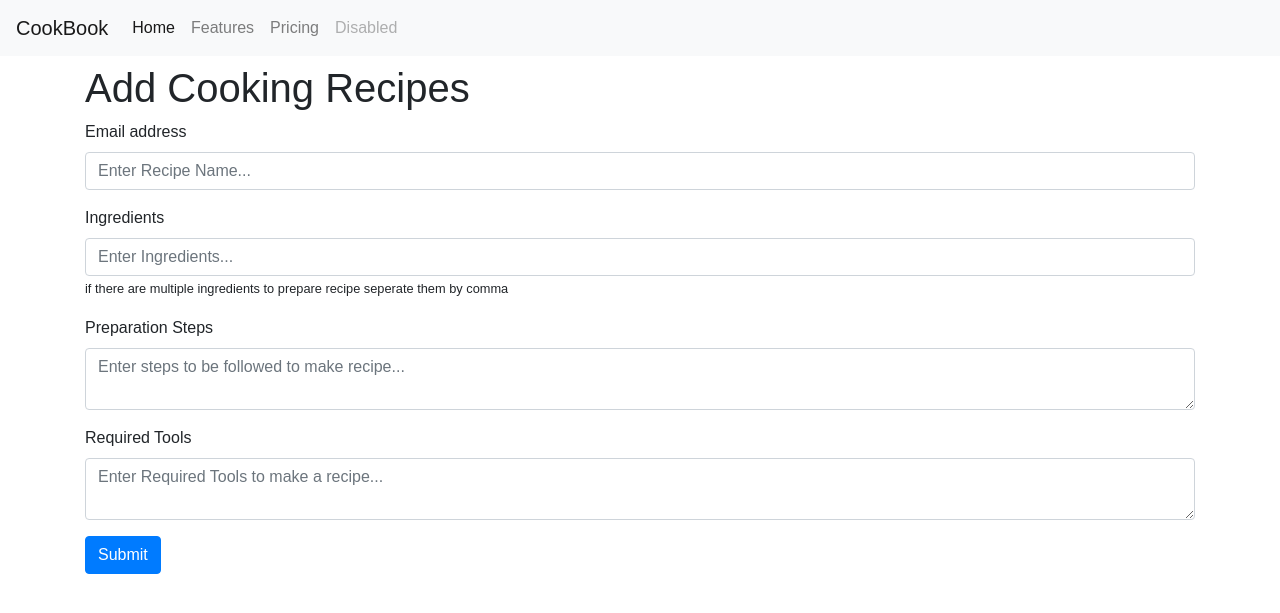
After one commit to vinod2rahul/MS3-CookBook, a Flask app: page /recipes/add in a window 1280 px wide. The commit adds this page. Shown: the top 613 px of the page. Run offline with Flask 2, Linux system fonts and the light colour scheme; some libraries are stand-ins or nearby versions.

Commit message:
feat: Add Create Recipe form with validations and proper response

```diff
--- a/CookBook/server.py
+++ b/CookBook/server.py
@@ -15,9 +15,33 @@ app = Flask(__name__)
 # mongo = PyMongo(app)
 
 # Application Routes
+
+# @route http://localhost:8000/
+# @desc HomePage route
 @app.route('/')
 def Index():
     return render_template('index.html')
 
+# @route http://localhost:8000/recipes/add
+# @desc Add a recipe
+@app.route('/recipes/add', methods = ['GET', 'POST'])
+def add_recipe():
+    if request.method == 'POST' :
+        json_data = request.json
+        name = json_data['name']
+        ingredients = json_data['ingredients']
+        prepsteps = json_data['prepsteps']
+        tools = json_data['tools']
+        if name != '' and ingredients != '' and prepsteps != '' and tools != '':
+            response = jsonify({ 'message' : 'Recipe Added Successfully' })
+            response.status_code = 200
+            return response
+        else:
+            # Bad Request
+            response = jsonify({ 'message' : 'All Fields are Required' })
+            response.status_code = 400
+            return response
+    return render_template('addRecipe.html')
+
 if __name__ == '__main__':
     app.run(debug = True, port=8000)
--- /dev/null
+++ b/CookBook/static/js/createRecipe.js
@@ -0,0 +1,61 @@
+// Dom variable Declarations
+const Domname = document.getElementById('name');
+const Domingredients = document.getElementById('ingredients');
+const Domprepsteps = document.getElementById('stepsforprep');
+const Domtools = document.getElementById('tools');
+
+// Check For form submission
+document.getElementById('formsubmit').addEventListener('submit', (e) => {
+    e.preventDefault();
+    const name = Domname.value;
+    const ingredients = Domingredients.value;
+    const prepsteps = Domprepsteps.value;
+    const tools = Domtools.value;
+    // Check for empty values
+    if(name !== '' && ingredients !== '' && prepsteps !== '' && tools !== ''){
+        const config = {
+            'Content-Type' : 'Application/json'
+        }
+        const data = {
+            name,
+            ingredients,
+            prepsteps,
+            tools
+        }
+        axios.post('/recipes/add', data, config)
+        .then(res => {
+            console.log(res.data)
+            resetFields();
+        })
+        .catch(err => console.error(err.message))
+    }
+    else if(name === '' && ingredients === '' && prepsteps === '' && tools === ''){
+        Domname.classList.add('is-invalid');
+        Domingredients.classList.add('is-invalid');
+        Domprepsteps.classList.add('is-invalid');
+        Domtools.classList.add('is-invalid');
+    }
+    else if(name === ''){
+        Domname.classList.add('is-invalid');
+    }
+    else if(ingredients === ''){
+        Domingredients.classList.add('is-invalid');
+    }
+    else if(prepsteps === ''){
+        Domprepsteps.classList.add('is-invalid');
+    }
+    else if(tools === ''){
+        Domtools.classList.add('is-invalid');
+    }
+    else{
+        console.error("Error: Cannot Submit the form");
+    }
+})
+
+function resetFields(){
+    Domname.classList.remove('is-invalid');
+    Domingredients.classList.remove('is-invalid');
+    Domprepsteps.classList.remove('is-invalid');
+    Domtools.classList.remove('is-invalid');
+    document.getElementById('formsubmit').reset();
+}
--- a/CookBook/static/js/index.js
+++ /dev/null
@@ -1 +0,0 @@
-alert('Script connected');
--- /dev/null
+++ b/CookBook/templates/addRecipe.html
@@ -0,0 +1,52 @@
+{% extends "base.html" %}
+
+{% block head %}
+<!-- Render the parent template -->
+{{ super() }}
+<link rel="stylesheet" href="{{ url_for('static', filename = 'css/index.css') }}">
+{% endblock %}
+
+<!-- Title of the page goes here -->
+{% block title %} Cook Book {% endblock %}
+
+<!-- Main Content goes here -->
+{% block content %}
+<h1>Add Cooking Recipes</h1>
+<form id="formsubmit">
+    <div class="form-group">
+        <label for="name">Email address</label>
+        <input type="text" class="form-control" id="name" name="name" aria-describedby="nameFeedback" placeholder="Enter Recipe Name...">
+        <div id="nameFeedback" class="invalid-feedback">
+            <small>Recipe Name is required</small>
+        </div>
+    </div>
+    <div class="form-group">
+        <label for="ingredients">Ingredients</label>
+        <input type="text" class="form-control" id="ingredients" name="ingredients" aria-describedby="ingredientsFeedback" placeholder="Enter Ingredients...">
+        <small>if there are multiple ingredients to prepare recipe seperate them by comma</small>
+        <div id="ingredientsFeedback" class="invalid-feedback">
+            <small>Ingredients are required</small>
+        </div>
+    </div>
+    <div class="form-group">
+        <label for="stepsforprep">Preparation Steps</label>
+        <textarea class="form-control" id="stepsforprep" name="prepsteps" aria-describedby="stepsforprepFeedback" placeholder="Enter steps to be followed to make recipe..."></textarea>
+        <div id="stepsforprepFeedback" class="invalid-feedback">
+            <small>Steps for preparation of recipe are required</small>
+        </div>
+    </div>
+    <div class="form-group">
+        <label for="tools">Required Tools</label>
+        <textarea class="form-control" id="tools" name="tools" aria-describedby="toolsFeedback" placeholder="Enter Required Tools to make a recipe..." ></textarea>
+        <div id="toolsFeedback" class="invalid-feedback">
+            <small>Tools are required</small>
+        </div>
+    </div>
+    <button type="submit" class="btn btn-primary">Submit</button>
+</form>
+{% endblock %}
+
+{% block scripts %}
+{{ super() }}
+<script src="{{ url_for('static', filename = 'js/createRecipe.js') }}"></script>
+{% endblock %}
--- a/CookBook/templates/base.html
+++ b/CookBook/templates/base.html
@@ -13,7 +13,29 @@
 </head>
 
 <body>
-    <div class="container">
+    <nav class="navbar navbar-expand-lg navbar-light bg-light">
+        <a class="navbar-brand" href="./index.html">CookBook</a>
+        <button class="navbar-toggler" type="button" data-toggle="collapse" data-target="#navbarNav" aria-controls="navbarNav" aria-expanded="false" aria-label="Toggle navigation">
+          <span class="navbar-toggler-icon"></span>
+        </button>
+        <div class="collapse navbar-collapse" id="navbarNav">
+          <ul class="navbar-nav">
+            <li class="nav-item active">
+              <a class="nav-link" href="./index.html">Home</a>
+            </li>
+            <li class="nav-item">
+              <a class="nav-link" href="#">Features</a>
+            </li>
+            <li class="nav-item">
+              <a class="nav-link" href="#">Pricing</a>
+            </li>
+            <li class="nav-item">
+              <a class="nav-link disabled" href="#" tabindex="-1" aria-disabled="true">Disabled</a>
+            </li>
+          </ul>
+        </div>
+      </nav>
+    <div class="container mt-2">
         {% block content %} {% endblock %}
     </div>
 </body>
@@ -25,5 +47,6 @@
     <script src="https://cdn.jsdelivr.net/npm/bootstrap@4.6.0/dist/js/bootstrap.bundle.min.js"
         integrity="sha384-Piv4xVNRyMGpqkS2by6br4gNJ7DXjqk09RmUpJ8jgGtD7zP9yug3goQfGII0yAns"
         crossorigin="anonymous"></script>
+        <script src="https://cdnjs.cloudflare.com/ajax/libs/axios/0.21.1/axios.min.js" integrity="sha512-bZS47S7sPOxkjU/4Bt0zrhEtWx0y0CRkhEp8IckzK+ltifIIE9EMIMTuT/mEzoIMewUINruDBIR/jJnbguonqQ==" crossorigin="anonymous"></script>
 {% endblock %}
 </html>
--- a/CookBook/templates/index.html
+++ b/CookBook/templates/index.html
@@ -7,11 +7,12 @@
 {% endblock %}
 
  <!-- Title of the page goes here -->
-{% block title %} Index {% endblock %}
+{% block title %} Cook Book {% endblock %}
 
 <!-- Main Content goes here -->
 {% block content %}
-     <h1>This is the Index Page</h1>
+     <h1>Cooking Recipes</h1>
+     <a href="/recipes/add" class="btn btn-primary">Add Recipe</a>
 {% endblock %}
 
 {% block scripts %}
```
